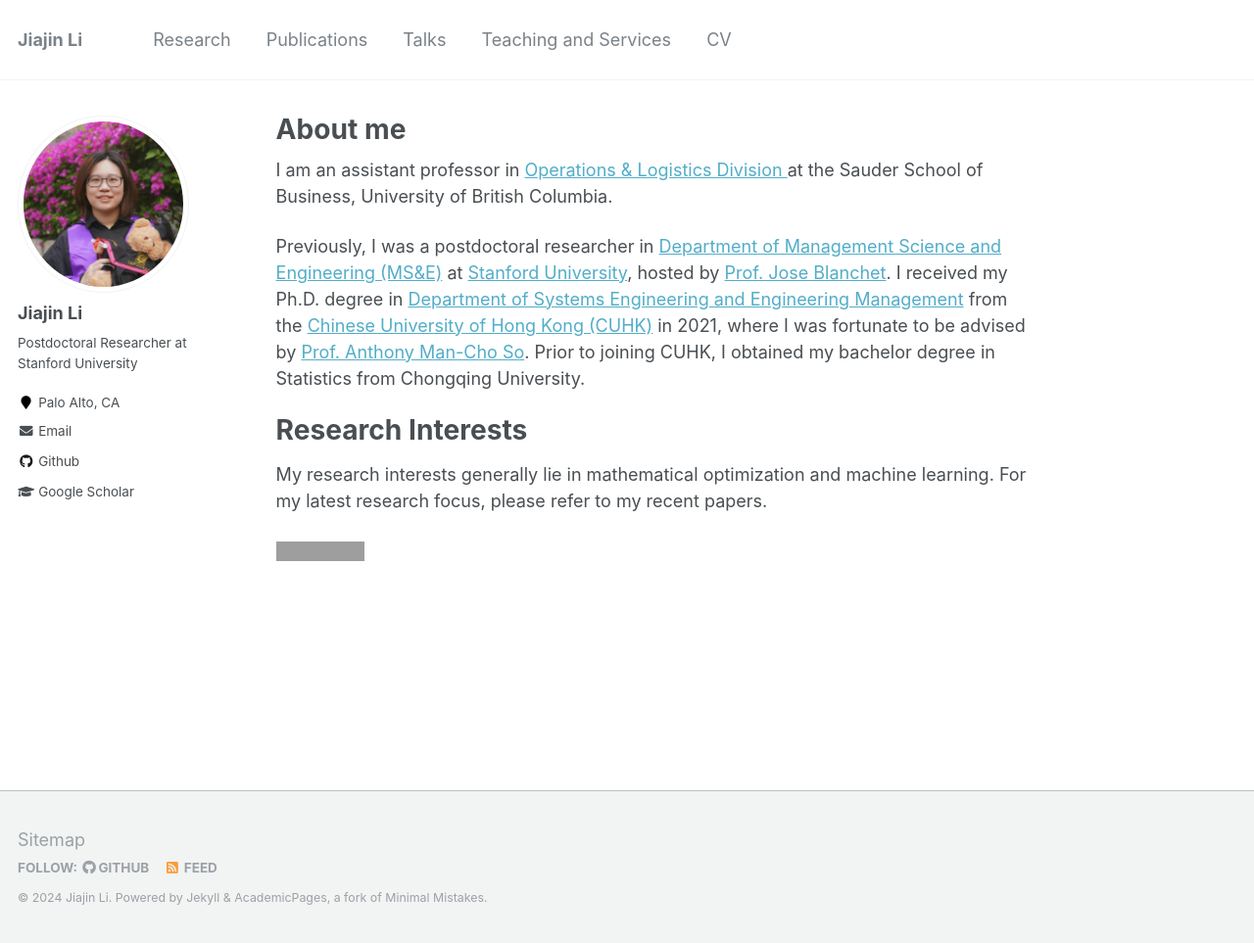
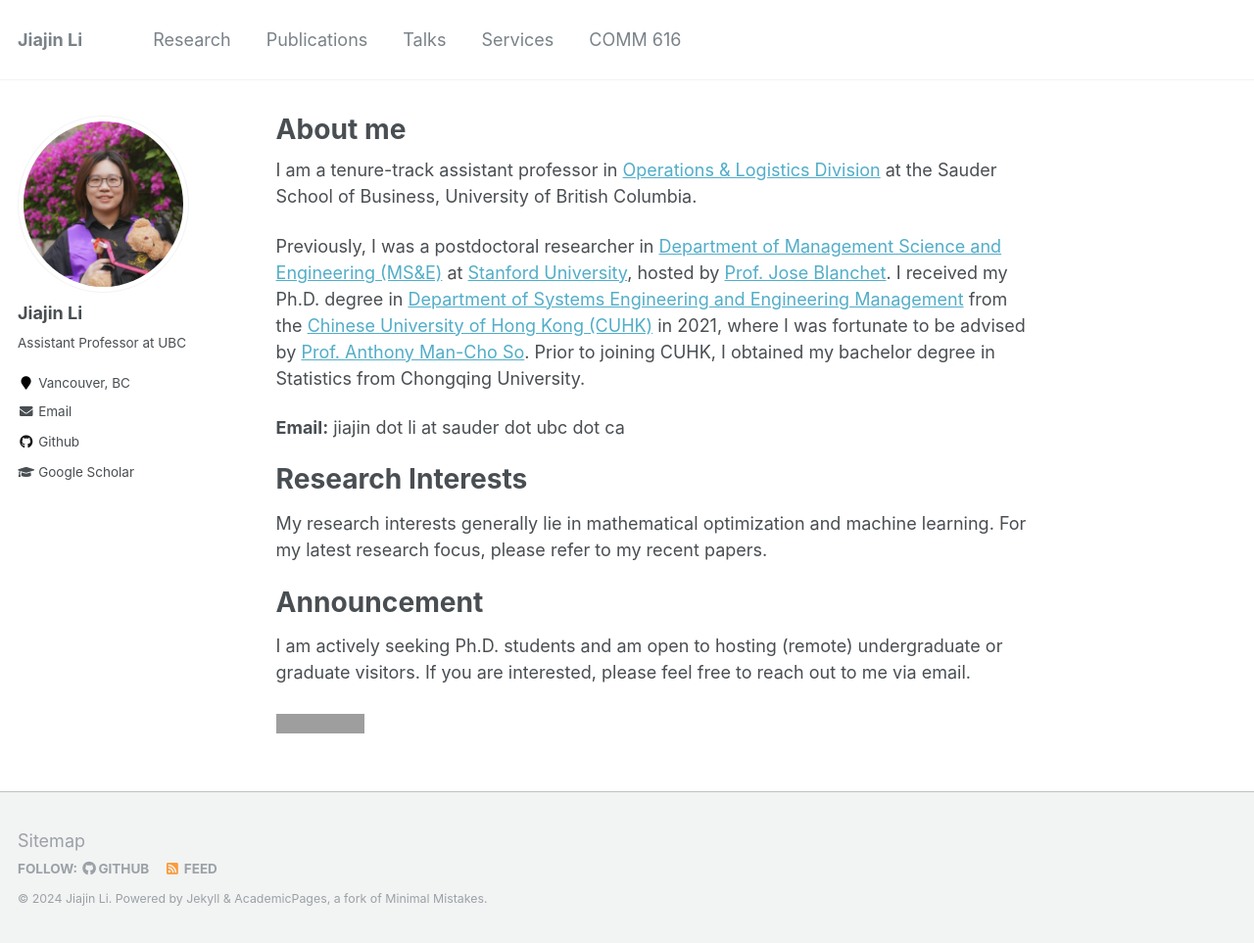
Before and after one commit to gerrili1996/gerrili1996.github.io, a Jekyll site: the page built from _pages/about.md, in a window 1280 px wide and 963 px high. Shown: the whole window at 98% size. Built offline with Jekyll 4.4.1, drawn with Linux system fonts in a browser that asks for light colours; grey boxes are pictures that could not be loaded.

Commit message:
update UBC

```diff
--- a/_config.yml
+++ b/_config.yml
@@ -10,7 +10,7 @@ locale                   : "en-US"
 title                    : "Jiajin Li"
 title_separator          : "-"
 name                     : &name "Jiajin Li"
-description              : &description "Postdoctoral Researcher at Stanford University"
+description              : &description "Assistant Professor at UBC"
 url                      : https://gerrili1996.github.io/ # the base hostname & protocol for your site e.g. "https://mmistakes.github.io"
 baseurl                  : "" # the subpath of your site, e.g. "/blog"
 repository               : "gerrili1996/gerrili1996.github.io"
@@ -82,12 +82,12 @@ analytics:
 author:
   name             : "Jiajin Li"
   avatar           : "photo.jpg"
-  bio              : "Postdoctoral Researcher at Stanford University"
-  location         : "Palo Alto, CA"
+  bio              : "Assistant Professor at UBC"
+  location         : "Vancouver, BC"
   employer         :
   pubmed           :
   googlescholar    : "https://scholar.google.com/citations?user=IwwqUhYAAAAJ&hl=en"
-  email            : "jiajinli@stanford.edu"
+  email            : "jiajin.li@sauder.ubc.ca"
   researchgate     :  # example: "https://www.researchgate.net/profile/yourprofile"
   uri              :
   bitbucket        :
--- a/_data/navigation.yml
+++ b/_data/navigation.yml
@@ -9,14 +9,13 @@ main:
   - title: "Talks"
     url: /talks/
 
-  - title: "Teaching and Services"
-    url: /teaching/
-
+  - title: "Services"
+    url: /services/
 #  - title: "Blog Posts"
 #    url: /year-archive/
 
-  - title: "CV"
-    url: /cv/
+  - title: "COMM 616"
+    url: /comm616/
 
 #  - title: "Guide"
 #    url: /markdown/
--- a/_pages/about.md
+++ b/_pages/about.md
@@ -8,10 +8,11 @@ redirect_from:
   - /about.html
 ---
 
-I am an assistant professor in [Operations & Logistics Division ](https://www.sauder.ubc.ca/thought-leadership/divisions/operations-and-logistics) at the Sauder School of Business, University of British Columbia.
+I am a tenure-track assistant professor in [Operations & Logistics Division](https://www.sauder.ubc.ca/thought-leadership/divisions/operations-and-logistics) at the Sauder School of Business, University of British Columbia.
 
 Previously, I was a postdoctoral researcher in [Department of Management Science and Engineering (MS&E)](https://msande.stanford.edu/) at [Stanford University](https://www.stanford.edu/), hosted by [Prof. Jose Blanchet](https://web.stanford.edu/~jblanche/).  I received my Ph.D. degree in [Department of Systems Engineering and Engineering Management](https://www.se.cuhk.edu.hk/) from the [Chinese University of Hong Kong (CUHK)](https://www.cuhk.edu.hk/english/index.html) in 2021, where I was fortunate to be advised by [Prof. Anthony Man-Cho So](https://www1.se.cuhk.edu.hk/~manchoso/). Prior to joining CUHK, I obtained my bachelor degree in Statistics from Chongqing University.
 
+**Email:** jiajin dot li at sauder dot ubc dot ca
 
 
 # Research Interests
@@ -20,8 +21,15 @@ My research interests generally lie in mathematical optimization and machine lea
 
 
 
+# Announcement
+
+I am actively seeking Ph.D. students and am open to hosting (remote) undergraduate or graduate visitors. If you are interested, please feel free to reach out to me via email.
+
+
+
 
 <!--
+
 # News
 - [2023.09] Two papers accepted by NeurIPS 2023! One of them was selected as selected as **spotlight** presentations!
 - [2023.02] Two papers accepted by ICLR 2023!
```
Also changed, not shown: _pages/comm616.md (added, +8 -0 lines), _pages/cv.md (deleted, +0 -14 lines), _pages/talks.md (+2 -6 lines), 1 other file.
